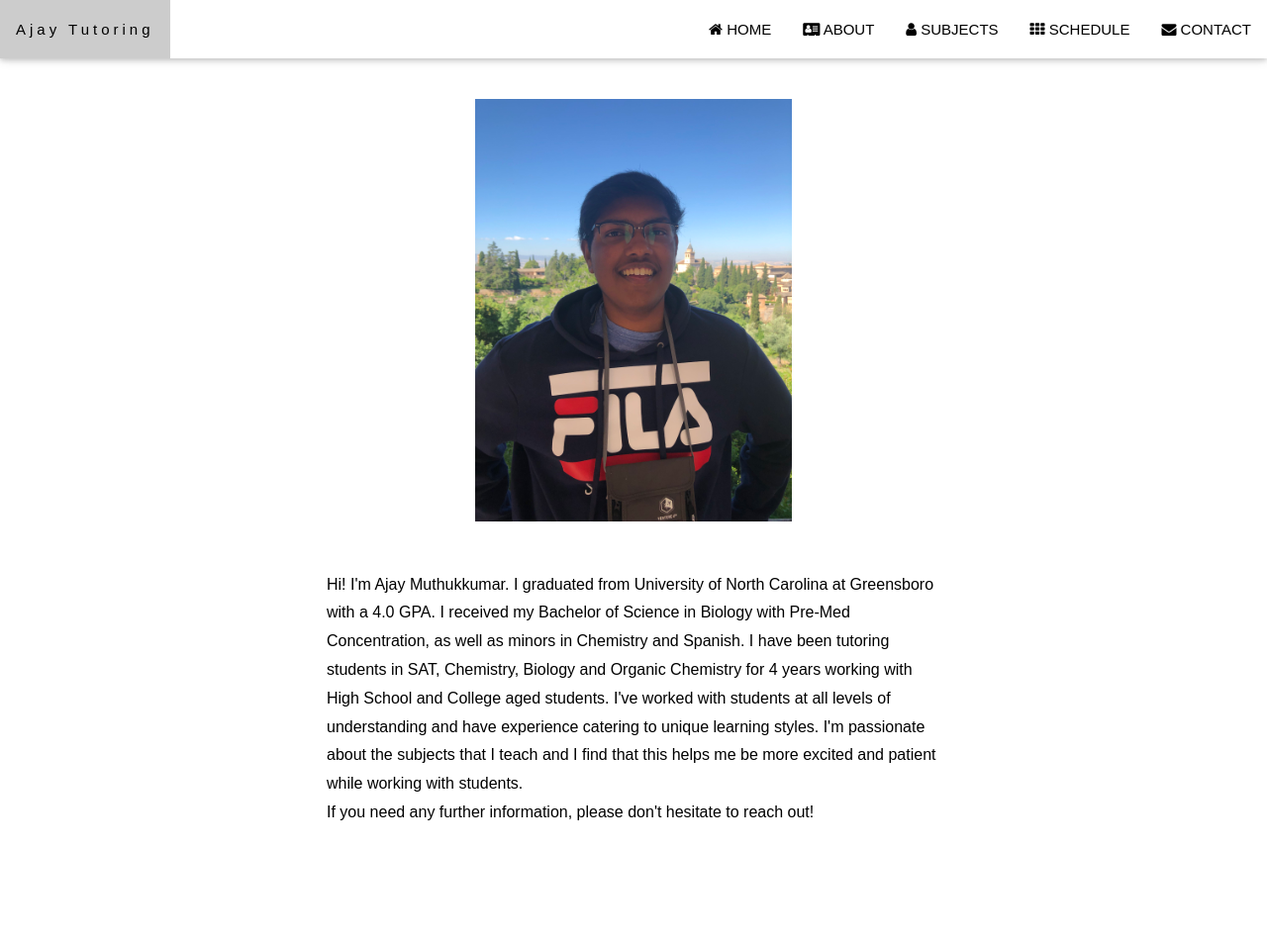
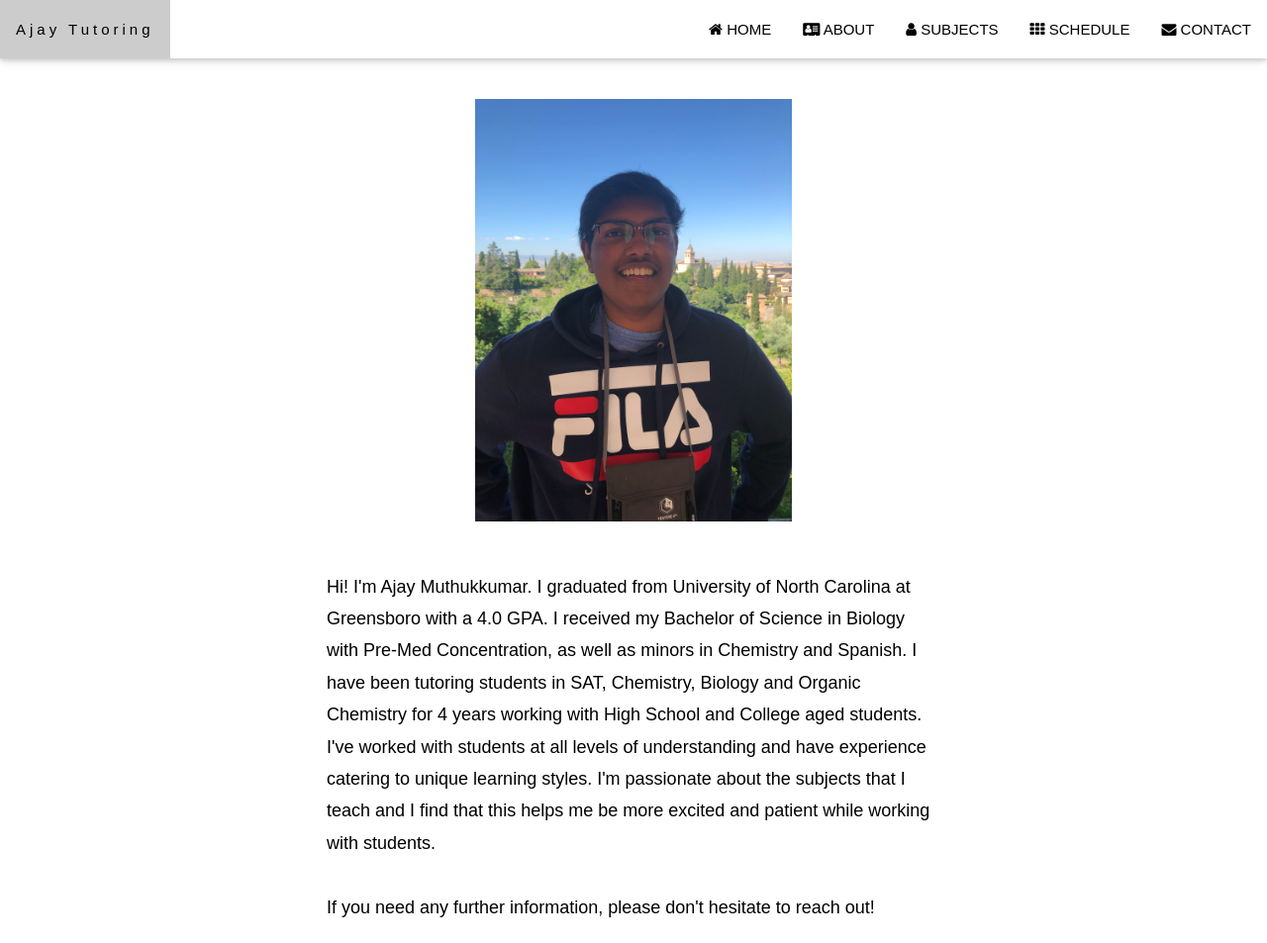
Before and after one commit to Ajay583583/Ajay583583.github.io, a plain HTML site: page about.html in a window 1280 px wide. Shown: the whole page at 99% size. Before the commit the page ends 900 px from the top, so only its background shows below. Drawn offline with Linux system fonts and the light colour scheme.

Commit message:
Update about.html

```diff
--- a/about.html
+++ b/about.html
@@ -69,7 +69,7 @@
 
   <img class="about-img" src="pfp.jpg">
   <div class="about-description">
-  <h6>Hi! I'm Ajay Muthukkumar. I graduated from University of North Carolina at Greensboro with a 4.0 GPA. I received my Bachelor of Science in Biology with Pre-Med Concentration, as well as minors in Chemistry and Spanish. I have been tutoring students in SAT, Chemistry, Biology and Organic Chemistry for 4 years working with High School and College aged students. I've worked with students at all levels of understanding and have experience catering to unique learning styles. I'm passionate about the subjects that I teach and I find that this helps me be more excited and patient while working with students.<br>If you need any further information, please don't hesitate to reach out!</h6>
+  <h5>Hi! I'm Ajay Muthukkumar. I graduated from University of North Carolina at Greensboro with a 4.0 GPA. I received my Bachelor of Science in Biology with Pre-Med Concentration, as well as minors in Chemistry and Spanish. I have been tutoring students in SAT, Chemistry, Biology and Organic Chemistry for 4 years working with High School and College aged students. I've worked with students at all levels of understanding and have experience catering to unique learning styles. I'm passionate about the subjects that I teach and I find that this helps me be more excited and patient while working with students.<br><br>If you need any further information, please don't hesitate to reach out!</h5>
 
 </div>
 
```
